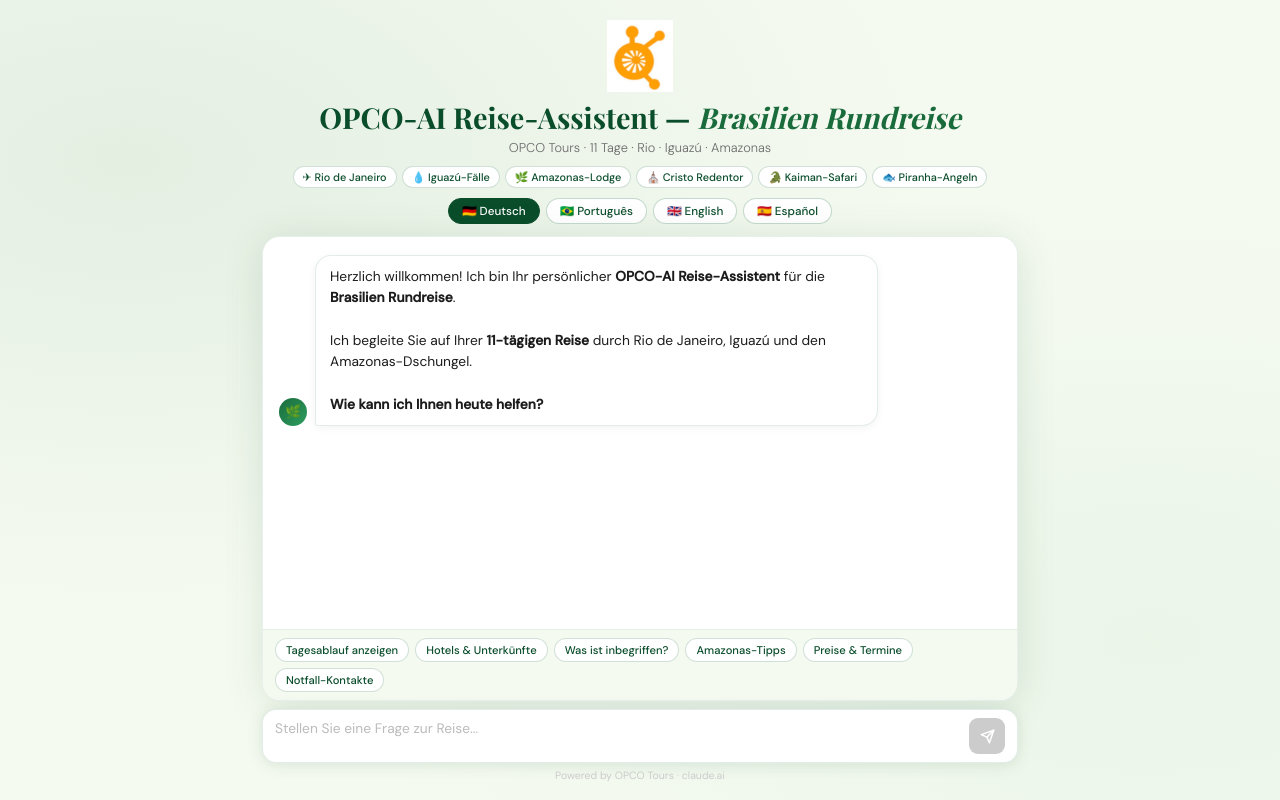
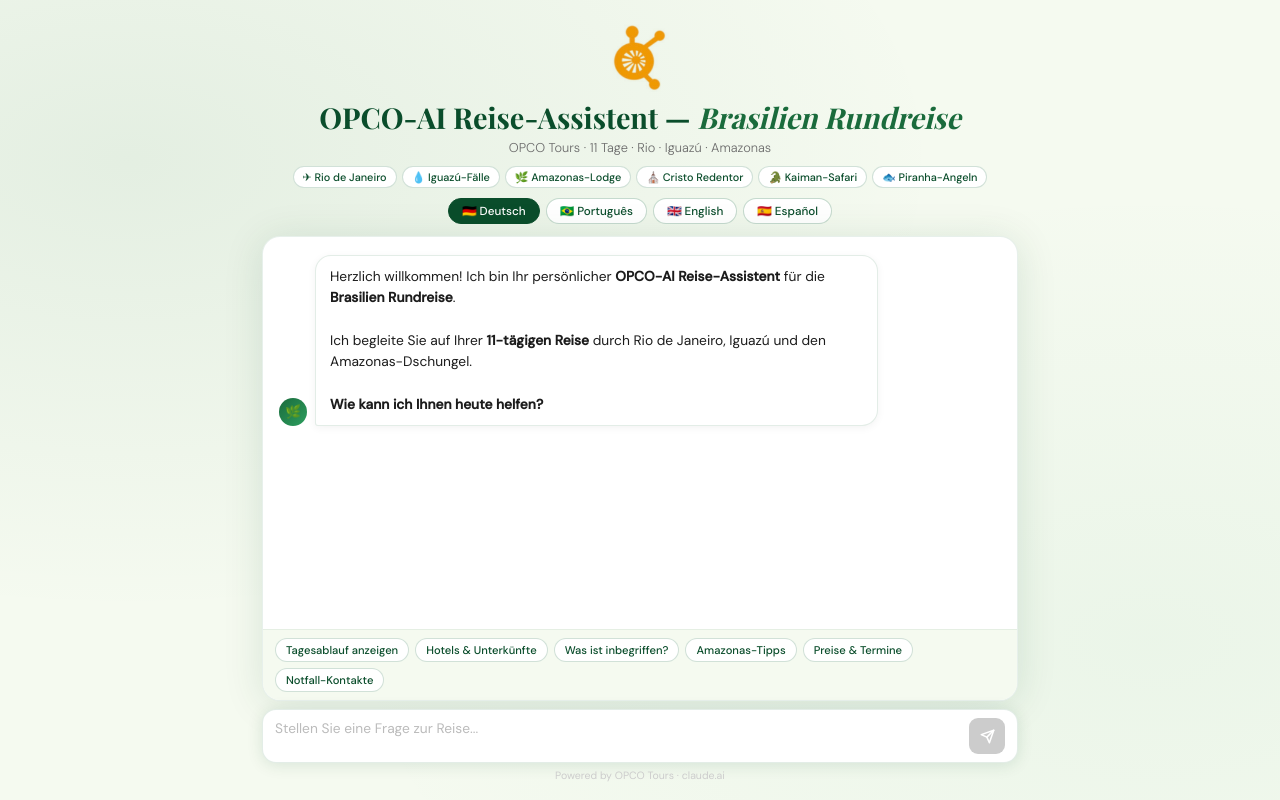
Before and after one commit to Csilva64/OPCO-AI-Reise-Assistent---Zubucher-Reise, a React (Vite) app: page / in a window 1280 px wide. Built offline with nearby package versions, Linux system fonts and the light colour scheme; a web font is replaced by a local one.

Commit message:
fix: logo background blend with page using mix-blend-mode multiply

```diff
--- a/src/App.css
+++ b/src/App.css
@@ -4,7 +4,7 @@
 #root{display:flex;flex-direction:column;align-items:center;width:100%;min-height:100vh}
 .header{width:100%;max-width:780px;padding:20px 20px 12px;text-align:center}
 .header-flag{font-size:1.8rem;margin-bottom:4px;display:block}
-.header-logo{width:72px;height:72px;object-fit:contain;margin-bottom:8px;display:block;margin-left:auto;margin-right:auto}
+.header-logo{width:72px;height:72px;object-fit:contain;margin-bottom:8px;display:block;margin-left:auto;margin-right:auto;mix-blend-mode:multiply}
 .header h1{font-family:'Playfair Display',serif;font-size:clamp(1.2rem,3vw,1.8rem);color:var(--azul);font-weight:700;line-height:1.2}
 .header h1 em{font-style:italic;color:var(--verde)}
 .header p{color:var(--cinza);font-size:.8rem;margin-top:4px;font-weight:300}
```
